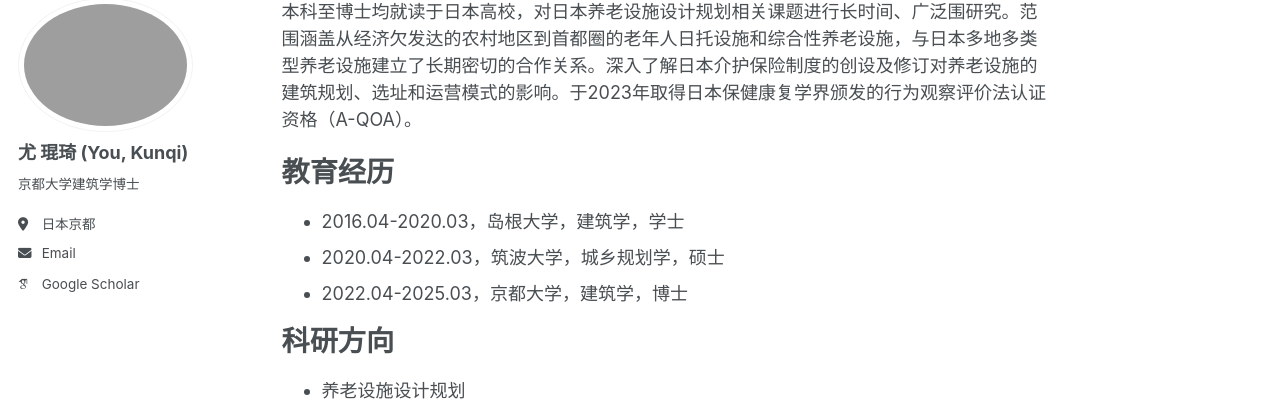
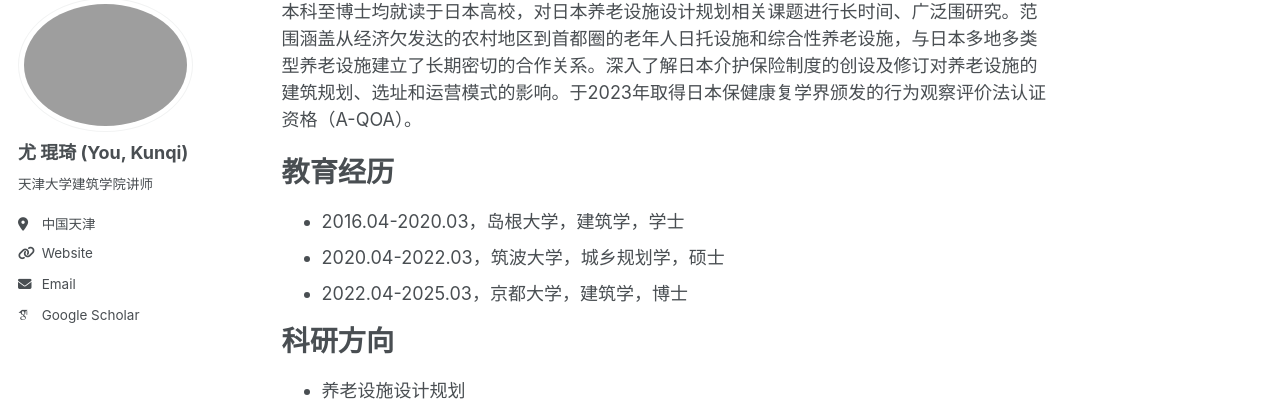
Before and after one commit to youkunqi/youkunqi.github.io, a Jekyll site: the page built from _pages/about.md, in a window 1280 px wide. Shown: the part 108-520 px from the top of the page. Built offline with Jekyll 4.4.1, drawn with Linux system fonts in a browser that asks for light colours; some web fonts are replaced; comment, search, counter and statistics services are not loaded.

Commit message:
Update _config.yml

```diff
--- a/_config.yml
+++ b/_config.yml
@@ -24,10 +24,10 @@ author:
   avatar           : "profile.jpg"
   name             : "尤 琨琦 (You, Kunqi)"
   pronouns         : # example: "she/her"
-  bio              : "京都大学建筑学博士"
-  location         : "日本京都"
-  employer         : # "京都大学"
-  uri              : # URL
+  bio              : "天津大学建筑学院讲师"
+  location         : "中国天津"
+  employer         : # "天津大学"
+  uri              : https://arch.tju.edu.cn/info/1187/5211.htm
   email            : "youkunqi@outlook.com"
 
   # Academic websites
```
